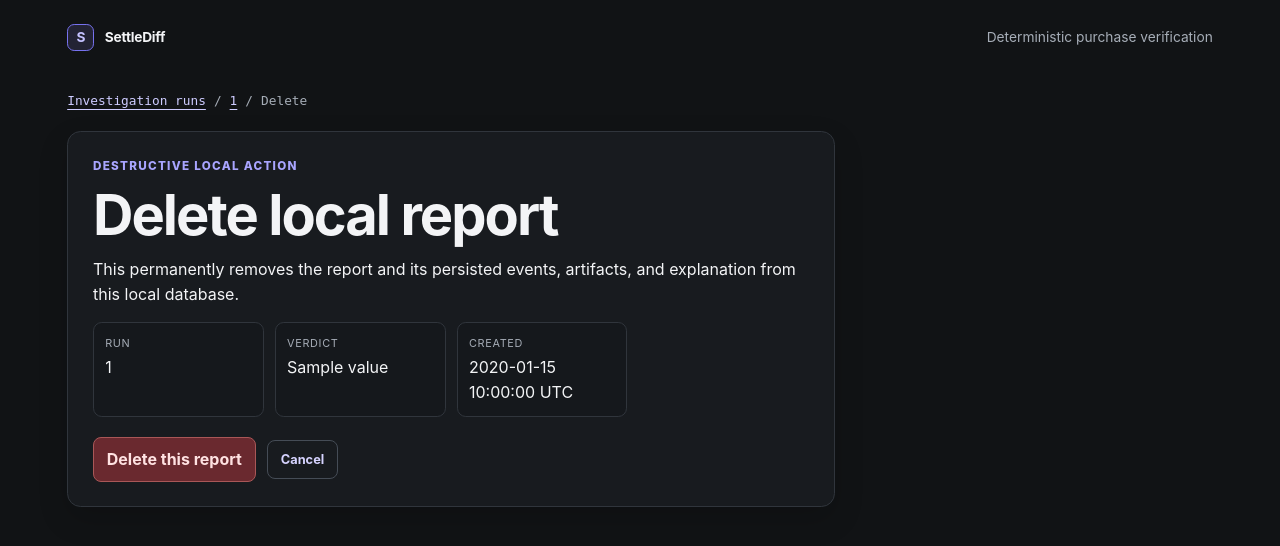
After one commit to ibrahim1023/SettleDiff, a Python web app: template src/settlediff/ui/templates/delete_run.html in a window 1280 px wide. The commit adds this page. Shown: the top 546 px of the page. Run offline with Jinja, Linux system fonts and the light colour scheme; the template is opened without the code that fills it: most values are stand-ins (such as "Sample title", 1, 10 or a date in 2020).

Commit message:
feat: add CSRF-protected local report deletion
Require an explicit confirmation page and same-site CSRF token before deleting a report through the debugger, preserving cascade behavior without state-changing GET requests.

Generated with [Devin](https://devin.ai)

Co-Authored-By: Devin <158243242+devin-ai-integration[bot]@users.noreply.github.com>

```diff
--- a/src/settlediff/ui/static/settlediff.css
+++ b/src/settlediff/ui/static/settlediff.css
@@ -116,8 +116,13 @@ tr:last-child > * { border-bottom: 0; }
 .timeline-row strong { text-transform: capitalize; }
 .timeline-row time { margin-top: .15rem; color: var(--muted); font: .72rem ui-monospace, SFMono-Regular, monospace; }
 .timeline-duration { align-self: center; color: var(--muted); font: .7rem ui-monospace, SFMono-Regular, monospace; }
-.artifact-link { margin: 1.5rem .25rem; color: #c9c6ff; }
+.run-actions { display: flex; justify-content: space-between; gap: 1rem; align-items: center; margin: 1.5rem .25rem; }
+.artifact-link { margin: 0; color: #c9c6ff; }
 .artifact-link a { text-underline-offset: .3rem; }
+.delete-link { color: var(--failure); text-underline-offset: .3rem; }
+.delete-panel { max-width: 48rem; }
+.delete-form { display: flex; gap: .7rem; align-items: center; margin-top: 1.25rem; }
+.danger-action { min-height: 2.65rem; border: 1px solid #a95757; border-radius: .5rem; padding: .55rem .8rem; color: #ffe2e2; background: #6a292f; font: inherit; font-weight: 750; cursor: pointer; }
 .empty-state { padding: 1.4rem; border: 1px dashed var(--border-strong); border-radius: .8rem; color: var(--muted); background: var(--surface); }
 .empty-state h2 { color: var(--text); }
 .empty-state code { display: block; width: fit-content; max-width: 100%; overflow-x: auto; padding: .65rem; border-radius: .45rem; color: #d9dcdf; background: #101215; white-space: pre; }
--- /dev/null
+++ b/src/settlediff/ui/templates/delete_run.html
@@ -0,0 +1,20 @@
+{% extends "base.html" %}
+{% block title %}Delete {{ report.run_id }}{% endblock %}
+{% block content %}
+  <p class="breadcrumb"><a href="/runs">Investigation runs</a><span aria-hidden="true">/</span><a href="/runs/{{ report.run_id }}">{{ report.run_id }}</a><span aria-hidden="true">/</span><span>Delete</span></p>
+  <section class="panel delete-panel">
+    <p class="eyebrow">Destructive local action</p>
+    <h1>Delete local report</h1>
+    <p>This permanently removes the report and its persisted events, artifacts, and explanation from this local database.</p>
+    <dl class="context-metadata">
+      <div><dt>Run</dt><dd>{{ report.run_id }}</dd></div>
+      <div><dt>Verdict</dt><dd>{{ report.verdict.value }}</dd></div>
+      <div><dt>Created</dt><dd>{{ report.intent.created_at.strftime("%Y-%m-%d %H:%M:%S UTC") }}</dd></div>
+    </dl>
+    <form class="delete-form" method="post" action="/runs/{{ report.run_id }}/delete">
+      <input type="hidden" name="csrf_token" value="{{ csrf_token }}">
+      <button class="danger-action" type="submit">Delete this report</button>
+      <a class="secondary-action" href="/runs/{{ report.run_id }}">Cancel</a>
+    </form>
+  </section>
+{% endblock %}
--- a/src/settlediff/ui/templates/run_detail.html
+++ b/src/settlediff/ui/templates/run_detail.html
@@ -194,5 +194,8 @@
       <p>Loading recorded transitions…</p>
     </div>
   </section>
-  <p class="artifact-link"><a href="/runs/{{ report.run_id }}/artifacts">View redacted evidence artifacts <span aria-hidden="true">→</span></a></p>
+  <div class="run-actions">
+    <p class="artifact-link"><a href="/runs/{{ report.run_id }}/artifacts">View redacted evidence artifacts <span aria-hidden="true">→</span></a></p>
+    <a class="delete-link" href="/runs/{{ report.run_id }}/delete">Delete local report</a>
+  </div>
 {% endblock %}
```
Also changed, not shown: src/settlediff/api/app.py (+38 -0 lines), tests/integration/api/test_app.py (+35 -0 lines).
